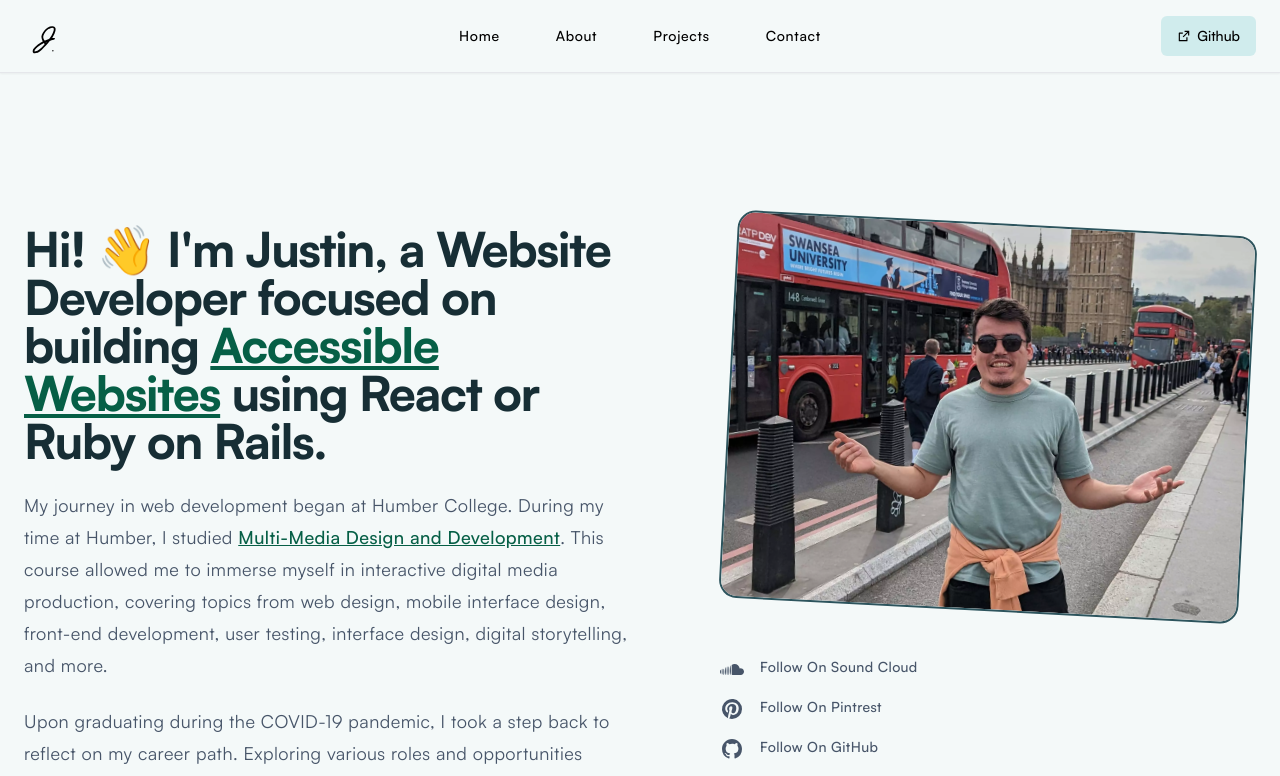
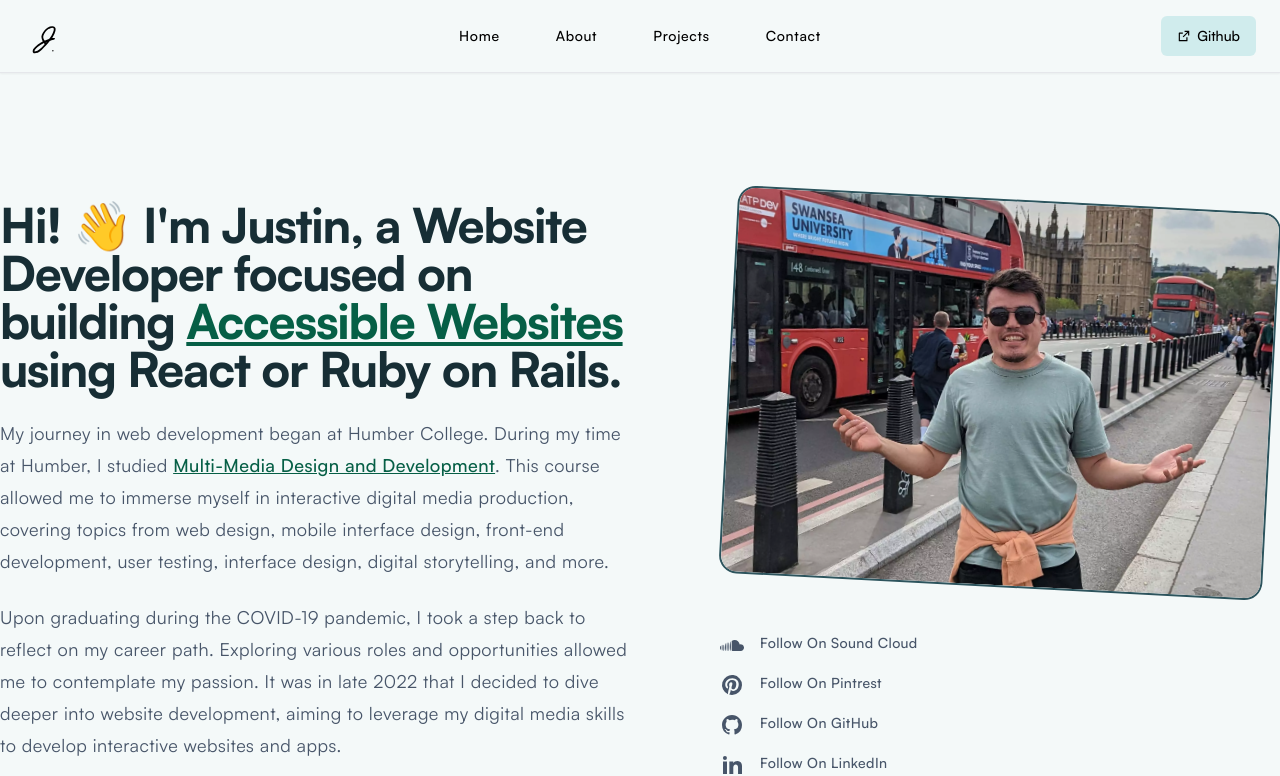
Before and after one commit to Justin-Bento/portfolio, a Next.js app: page /about in a window 1280 px wide. Shown: the top 776 px of the page. Built offline with nearby package versions, Linux system fonts and the light colour scheme; no server answers.

Commit message:
Added min-height of 100 dvh to the home page container.
This change ensures that the home page content is fully visible and properly centered.

```diff
--- a/pages/about.tsx
+++ b/pages/about.tsx
@@ -15,7 +15,7 @@ export default function about() {
           content="Join me on an journey from multimedia design to web development. Explore interactive digital media with a passion for coding. "
         />
       </Head>
-      <div className="flex-auto wrapper">
+      <div className="flex-auto place-content-center max-w-7xl mx-auto [min-height:100dvh;]">
         <div className="py-16 sm:my-32 lg:py-0">
           <div className="w-full lg:px-0">
             <div className="relative">
--- a/pages/contact.tsx
+++ b/pages/contact.tsx
@@ -14,7 +14,7 @@ export default function Contact() {
         <meta name="title" content={`Justin Bento - Contact`} />
         <meta name="description" content="Join me on an journey from multimedia design to web development. Explore interactive digital media with a passion for coding. " />
       </Head>
-      <div className="grid place-content-center wrapper">
+      <div className="grid place-content-center max-w-7xl mx-auto [min-height:100dvh;]">
         <div className="grid grid-cols-1 gap-8 lg:grid-cols-2 lg:gap-16">
           <section className="lg:col-span-2">
             <nav className="flex items-center mb-2 text-sm">
--- a/pages/index.tsx
+++ b/pages/index.tsx
@@ -16,7 +16,7 @@ export default function index() {
         />
       </Head>
       <BackgroundPattern />
-      <div aria-label="home-page" className="grid place-content-center wrapper">
+      <div aria-label="home-page" className="grid place-content-center [min-height:100dvh;]">
         <div className="lg:max-w-[80ch]">
           <div className="flex justify-start md:justify-center">
             <span className="relative w-16 h-16 mb-6 ">
--- a/pages/projects.tsx
+++ b/pages/projects.tsx
@@ -19,7 +19,7 @@ export default function Projects({ posts }: any) {
           content="Join me on an journey from multimedia design to web development. Explore interactive digital media with a passion for coding. "
         />
       </Head>
-      <div className="wrapper">
+      <div className="grid place-content-center max-w-7xl mx-auto [min-height:100dvh;] py-16">
         <span className="">
           <nav className="flex items-center mb-2 text-sm">
             <Button variant="link" className="text-slate-700 dark:text-slate-300">
```
